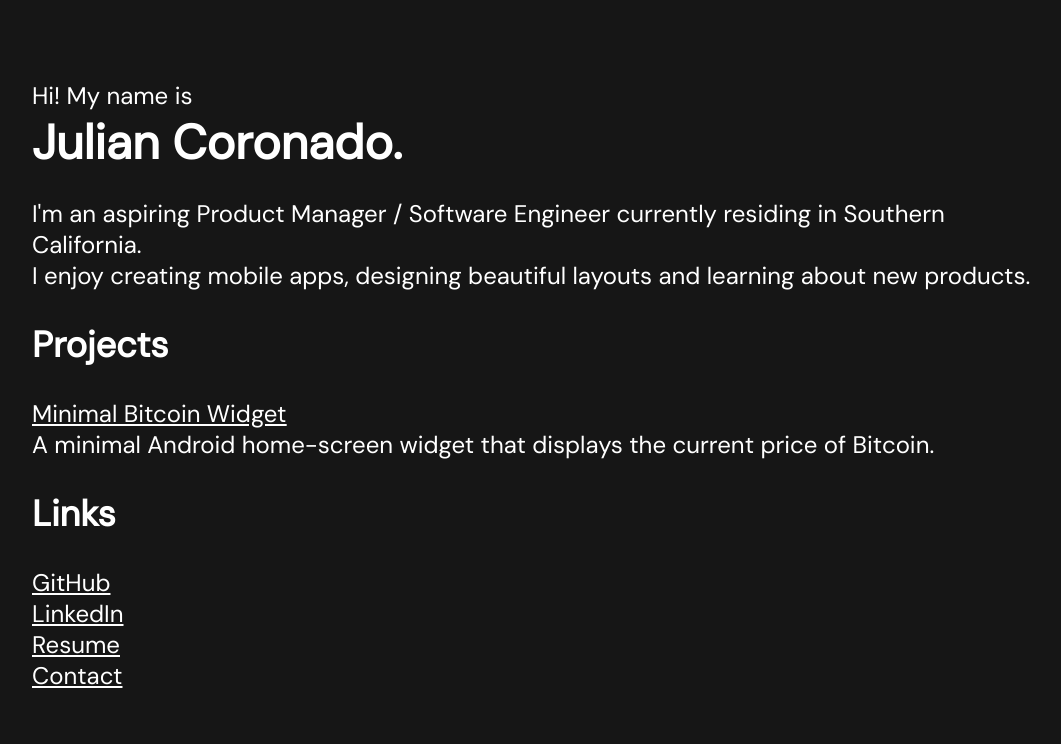
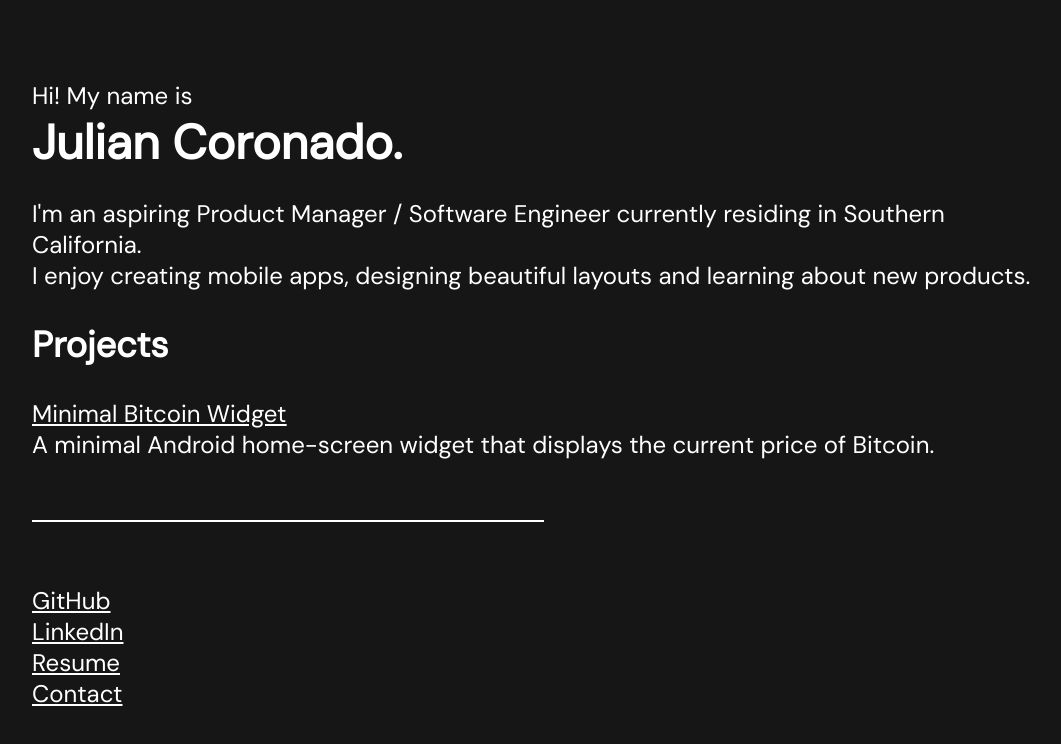
Before and after one commit to juliancoronado/jcoronado, a React (Create React App) app: page / in a window 1280 px wide. Shown: the top 744 px of the page, without its empty margins (96-1157 px from the left). Built offline with nearby package versions, Linux system fonts and the light colour scheme; a web font is replaced by a local one.

Commit message:
Added divider

```diff
--- a/public/index.html
+++ b/public/index.html
@@ -7,7 +7,7 @@
   <link href="https://fonts.googleapis.com/css2?family=DM+Sans&display=swap" rel="stylesheet">
   <meta name="viewport" content="width=device-width, initial-scale=1" />
   <meta name="theme-color" content="#000000" />
-  <meta name="description" content="Web site created using create-react-app" />
+  <meta name="description" content="Julian Coronado's portfolio website." />
   <link rel="apple-touch-icon" href="%PUBLIC_URL%/logo192.png" />
   <!--
       manifest.json provides metadata used when your web app is installed on a
--- a/src/components/App.js
+++ b/src/components/App.js
@@ -5,6 +5,7 @@ import Welcome from './Welcome/Welcome';
 import Links from './Links/Links';
 import ProjectSection from './ProjectSection/ProjectSection';
 import AboutMe from './AboutMe/AboutMe';
+import Divider from './Divider/Divider';
 
 import './App.css'
 
@@ -15,6 +16,11 @@ function App() {
       <Welcome />
       <AboutMe />
       <ProjectSection />
+      <br></br>
+      <br></br>
+      <Divider />
+      <br></br>
+      <br></br>
       <Links />
       {/* <Donate /> */}
       <br></br>
--- /dev/null
+++ b/src/components/Divider/Divider.css
@@ -0,0 +1,5 @@
+.divider {
+    height: 2px;
+    width: 50%;
+    background-color: white;
+}
--- /dev/null
+++ b/src/components/Divider/Divider.js
@@ -0,0 +1,11 @@
+import React from 'react';
+import './Divider.css';
+
+function Divider() {
+    return(
+        <div className="divider">
+        </div>
+    );
+}
+
+export default Divider;
--- a/src/components/Links/Links.js
+++ b/src/components/Links/Links.js
@@ -4,7 +4,7 @@ import './Links.css';
 function Links() {
     return(
         <div className="links">
-            <h2>Links</h2>
+            <br></br>
             <text><span><a target="_blank" rel="noopener noreferrer" href="https://github.com/juliancoronado">GitHub</a></span></text>
             <text><span><a target="_blank" rel="noopener noreferrer" href="https://linkedin.com/in/juliancoronado">LinkedIn</a></span></text>
             <text><span><a target="_blank" rel="noopener noreferrer" href="/jcoronado_resume.pdf" download>Resume</a></span></text>
```
Also changed, not shown: 12 other files (tests, documents, lock files or other folders).
